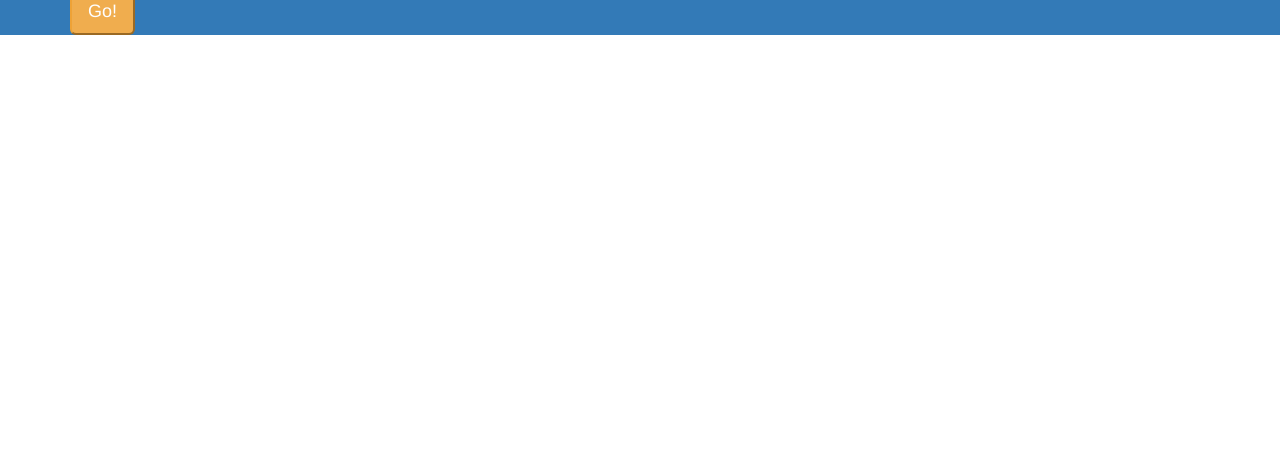
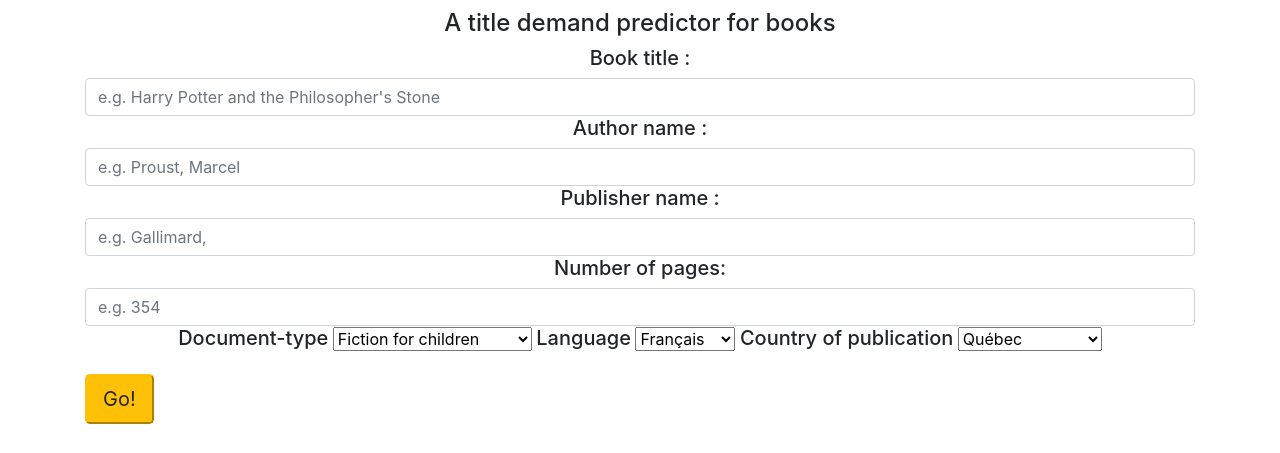
Before and after one commit to mpedruski/insight_project, a Flask app: page / in a window 1280 px wide. Shown: the part 347-800 px from the top of the page. Run offline with Flask 2, Linux system fonts and the light colour scheme; parts of the project's set-up code (start-up, migrations or seed data) failed here and were passed over; some libraries are stand-ins or nearby versions.

Commit message:
Updated front end and back end to omit table, and simplify design

```diff
--- a/web_app/server.py
+++ b/web_app/server.py
@@ -118,13 +118,13 @@
            predict_title(author_input,publisher_input,country_input,
                document_type_input,10,int(page_count_input),language_input)[0])
            return render_template("index.html",
-                              my_input="Results for: Author: {}, Publisher: {},Country: {}, Document type: {}, Page count: {} and language: {}".format(author_input, publisher_input,country_input,document_type_input
-                                ,page_count_input,language_input),
+                              # my_input="Results for: Author: {}, Publisher: {},Country: {}, Document type: {}, Page count: {} and language: {}".format(author_input, publisher_input,country_input,document_type_input
+                                # ,page_count_input,language_input),
                               title_output = title_input,
                               output_1=yr1_output,
                               output_2=yr3_output,
                               output_3=yr10_output,
-                              tables=[df.to_html(classes='table', header="true")],
+                              # tables=[df.to_html(classes='table table-striped table-light', header="true")],
                               my_form_result="NotEmpty")
 
 
--- a/web_app/templates/index.html
+++ b/web_app/templates/index.html
@@ -6,29 +6,31 @@
   <meta charset="utf-8">
   <meta name="viewport" content="width=device-width, initial-scale=1, shrink-to-fit=no">
   <!-- Latest compiled and minified CSS -->
-  <link rel="stylesheet" href="https://stackpath.bootstrapcdn.com/bootstrap/3.4.1/css/bootstrap.min.css" integrity="sha384-HSMxcRTRxnN+Bdg0JdbxYKrThecOKuH5zCYotlSAcp1+c8xmyTe9GYg1l9a69psu" crossorigin="anonymous">
-
+  <link rel="stylesheet" href="https://stackpath.bootstrapcdn.com/bootstrap/4.4.1/css/bootstrap.min.css" integrity="sha384-Vkoo8x4CGsO3+Hhxv8T/Q5PaXtkKtu6ug5TOeNV6gBiFeWPGFN9MuhOf23Q9Ifjh" crossorigin="anonymous">
   <title>Demand predictor</title>
 
 </head>
 
-<body id="page-top">
-
+<body class="" id="page-top">
+<div class="text-center">
+ <img src="{{ url_for('static', filename='logo.png') }}" alt="Logo">
+</div>
  <!-- Takes in input and yields output -->
-<section class="bg-primary mb-0" id="try">
+<section class="" id="try">
   <div class="container">
-    <h2 class="text-center">Title demand predictor</h2>
-          <div class="col-sm m-3 text-center">
+    <h1 class="text-center">Why Not Buy 2?</h1>
+    <h4 class="text-center">A title demand predictor for books</h4>
+          <div class="text-center">
                 <form action="/output" method="GET" id="user_input">
-                      <label for = "title">Book title :</label>
+                      <label for = "title" class = "h5">Book title :</label>
                       <input class="form-control" type="text" id="user_input" name='title' placeholder="e.g. Harry Potter and the Philosopher's Stone">
-                      <label for = "author">Author name :</label>
+                      <label for = "author" class = "h5">Author name :</label>
                       <input class="form-control" type="text" id="user_input" name='author' placeholder="e.g. Proust, Marcel">
-                      <label for = "publisher">Publisher name :</label>
+                      <label for = "publisher" class ="h5">Publisher name :</label>
                       <input class="form-control" type="text" id="user_input" name='publisher' placeholder="e.g. Gallimard,">
-                      <label for = "page_count">Number of pages:</label>
+                      <label for = "page_count" class = "h5">Number of pages:</label>
                       <input class="form-control" type="text" id="user_input" name='page_count' placeholder="e.g. 354">
-                      <label>Document-type</label>
+                      <label class='h5'>Document-type</label>
                       <select id = "user_input" name = 'type_info'>
                         <option value = "LV_Fiction J">Fiction for children</option>
                         <option value = 'LV_Documentaire J'>Non-fiction for children</option>
@@ -40,8 +42,8 @@
                         <option value = "LV_Gros caractères A">Large font for adults</option>
                         <option value = "LV_Braille">Braille</option>
                       </select>
-                      <label>Language</label>
-                      <select class="mdb-select md-form colorful-select dropdown-danger" id = "user_input" name = 'language'>
+                      <label class='h5'>Language</label>
+                      <select class="" id = "user_input" name = 'language'>
                         <option value = "fre">Français</option>
                         <option value = "eng">English</option>
                         <option value = "rus">Russian</option>
@@ -56,8 +58,8 @@
                         <option value = "gre">Greek</option>
                         <option value = "tur">Turkish</option>
                       </select>
-                    <label>Country of publication</label>
-                    <select class="mdb-select md-form colorful-select dropdown-danger" id = "user_input" name = 'country'>
+                    <label class='h5'>Country of publication</label>
+                    <select class="" id = "user_input" name = 'country'>
                       <option value = "quc">Québec</option>
                       <option value = "be">Belgium</option>
                       <option value = "xxc">Canada</option>
@@ -75,33 +77,29 @@
   </div>
 
   {% if my_form_result=='Empty' %}
-  <div class="row mt-4 justify-content-center">
+  <div class="justify-content-center">
         <h4 class="text-danger text-center text-uppercase">At least one field is missing input.</h4>
   </div>
 
   {% elif my_form_result=='NotEmpty' %}
 
-  <div class="row mt-4 justify-content-center">
+  <div class="justify-content-center">
         <h4 class="text-light text-center text-uppercase">Results:</h4>
   </div>
-  <div class="row p-1 m-1 justify-content-center">
-        <div class="col-md- w-50 list-group">
-               <ul class="list-group">
-               <h4 class="text-center">
+  <div class="">
+        <div>
                   <p>{{my_input}}</p>
-                  <p>{{output_1}}</p>
-                  <p>{{output_2}}</p>
-                  <p>{{output_3}}</p>
-              </h4>
-              </ul>
+                  <p class = "h5">{{output_1}}</p>
+                  <p class = "h5">{{output_2}}</p>
+                  <p class = "h5">{{output_3}}</p>
         </div>
   </div>
 
   {% else %}
   {% endif %}
-  {% for table in tables%}
+  <!-- {% for table in tables%}
     {{table|safe}}
-  {%endfor%}
+  {%endfor%} -->
   </div>
 </section>
 
```
